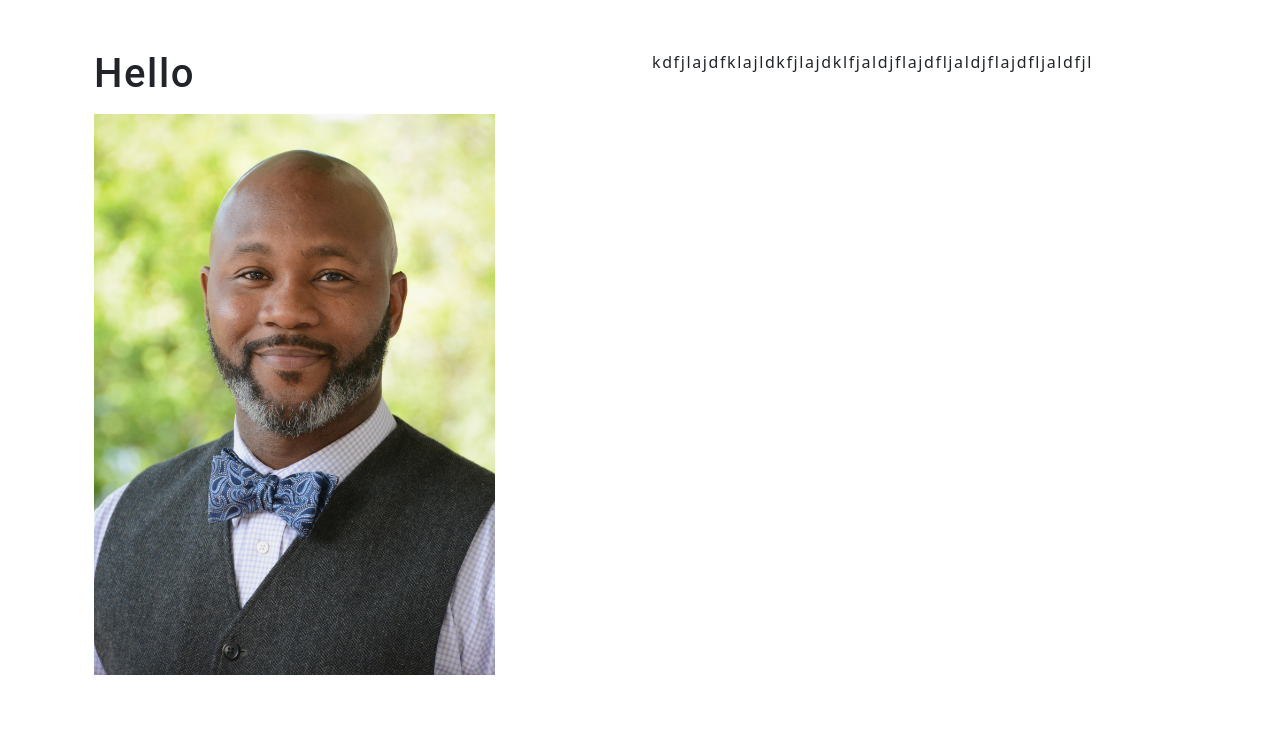
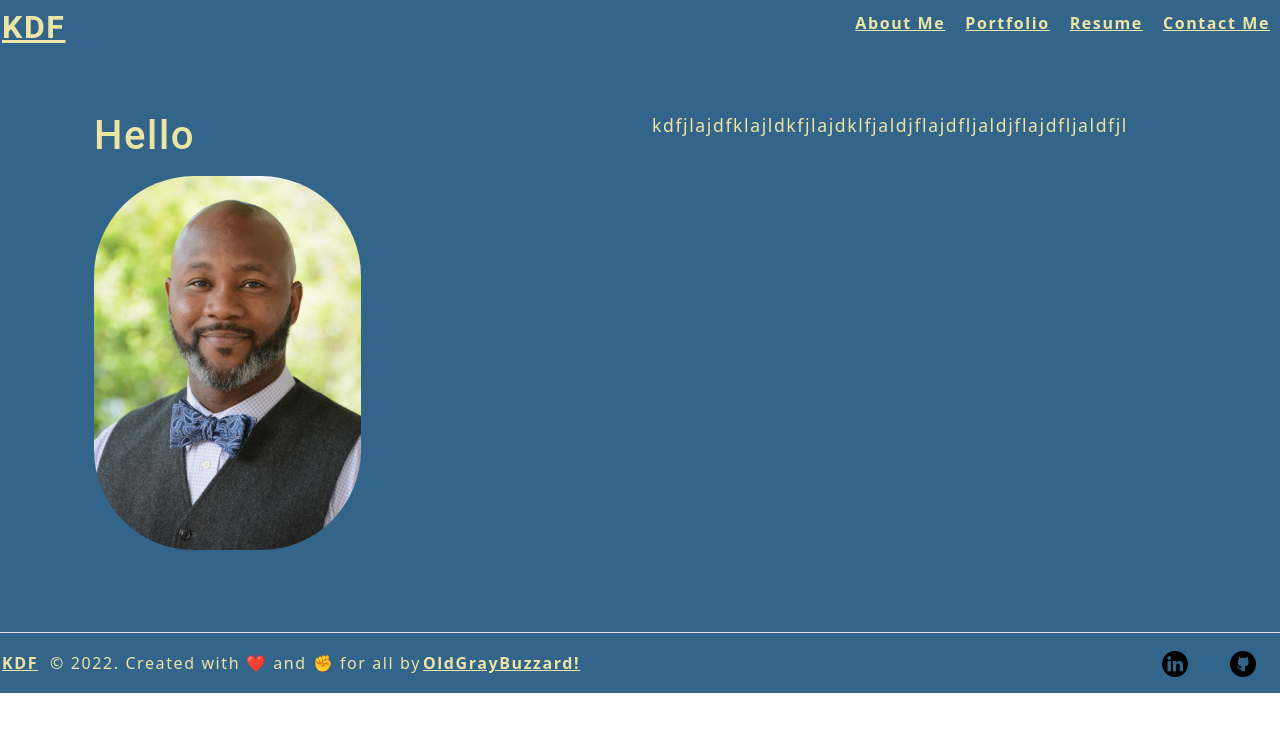
Before and after one commit to oldgraybuzzard/kendall-felder-portfolio, a React (Create React App) app: page / in a window 1280 px wide. Shown: the top 732 px of the page. Built offline with nearby package versions, Linux system fonts and the light colour scheme.

Commit message:
modified nav, footer, about and set color scheme

```diff
--- a/src/App.css
+++ b/src/App.css
@@ -1,6 +1,7 @@
 .App {
   text-align: center;
 }
+
 
 .App-logo {
   height: 40vmin;
--- a/src/App.js
+++ b/src/App.js
@@ -1,15 +1,21 @@
 import React from 'react';
 import 'bootstrap/dist/css/bootstrap.min.css';
 import './App.css';
+import './index.css';
 
+// import indiviual pages here
 import About from './components/About';
+import Nav from './components/Nav';
+import Footer from './components/Footer';
 
 function App() {
   return (
-    <div>
+    <div style={{backgroundColor: "#33658A"}}>
+      <Nav></Nav>
       <main>
         <About></About>
       </main>
+      <Footer></Footer>
 
     </div>
   );
--- a/src/components/About/index.js
+++ b/src/components/About/index.js
@@ -9,10 +9,14 @@ const About = () => {
   <section className="row justify-content-start">
     <div className="col-6">
     <h1>Hello</h1>
-    <img src={coverImage} className="my-2" style={{ width: "75%" }} alt="Kendall Felder" />
+    <img src={coverImage} className="my-2" style={{ width: "50%", borderRadius: 100 }} alt="Kendall Felder" />
     </div>
     <div className="col-6">
+      <p>
       kdfjlajdfklajldkfjlajdklfjaldjflajdfljaldjflajdfljaldfjl
+
+      </p>
+
     </div>
   </section>
   );
--- a/src/components/Footer/index.js
+++ b/src/components/Footer/index.js
@@ -1,13 +1,37 @@
 import React from "react";
-import { capitalizeFirstLetter } from '../../utils/helpers';
+import linkedin from '../../assets/icons/linkedin logo_icon.png';
+import github from '../../assets/icons/github_logo_icon.png';
 
 function Footer() {
 
   return (
-    <footer className="flex-row px-1">
-      <h3>
-        Made with ❤ by OldGrayBuzzard!
-      </h3>
+    <footer className="d-flex flex-wrap justify-content-between align-items-center py-3 my-4 border-top">
+      <div className="col-md-9 d-flex align-items-center">
+        <a href="/" className="mb-3 me-2 mb-md-0">KDF</a>
+        <p></p>
+          <span>&copy; 2022. Created with ❤️ and ✊ for all by
+            <a target='blank' href="https://github.com/oldgraybuzzard">OldGrayBuzzard!</a>
+          </span>
+
+      </div>
+      <ul className="nav col-md-3 justify-content-end list-unstyled d-flex">
+        <li className="ms-3">
+          <a target='blank' href="https://www.linkedin.com/in/kendallfelder/">
+            <span>
+              <img src={linkedin} style={{ width: "50%" }} alt='Linkedin Icon'/>
+            </span>
+          </a>
+        </li>
+        <li className="ms-3">
+          <a target='blank' href="https://github.com/oldgraybuzzard">
+            <span>
+              <img src={github} style={{ width: "50%" }} alt='GitHub Icon'/>
+            </span>
+          </a>
+        </li>
+
+    </ul>
+
 
     </footer>
   )
--- a/src/components/Nav/index.js
+++ b/src/components/Nav/index.js
@@ -1,5 +1,5 @@
 import React from "react";
-import { capitalizeFirstLetter } from '../../utils/helpers';
+
 
 
 function Nav(props) {
@@ -8,14 +8,13 @@ function Nav(props) {
   } = props;
 
   return (
-    <header className="flex-row px-1">
+    <header className="navbar sticky-top navbar-light" style={{backgroundColor: '#33658A', color: '#00A7E1'}}>
       <h2>
         <a data-testid='link' href='/'>
-          <span role='img' aria-label='initials'> 🚍 </span>
-          <p1  >Kendall D. Felder</p1>
+          <span aria-label='initials'>KDF</span>
         </a>
       </h2>
-      <nav>
+      <nav style={{color: '#A33B20'}}>
         <ul className="flex-row">
           <li className="mx-2">
             <a data-testid="about" href="#about" onClick={() => setContactSelected
--- a/src/index.css
+++ b/src/index.css
@@ -5,12 +5,12 @@ main {
   padding: 50px 30px;
 }
 :root {
-  --primary: #D1D1D1;
-  --secondary: #585481;
-  --tertiary: #85C7F2;
-  --light: #DBDBDB;
-  --dark: #020202;
-  --darker: #111111;
+  --primary: #EDE5A6;
+  --secondary: #BF3100;
+  --tertiary: #FF4E00;
+  --light: #EDE5A6;
+  --dark: #33658A;
+  --darker: #401F3E;
   --error: rgb(228, 46, 1);
   --spacing-one: calc(1rem * 0.5);
   --spacing-two: calc(1rem);
@@ -46,6 +46,7 @@ h3,
 h4,
 h5,
 h6 {
+  color: var(--primary);
   font-family: 'Roboto', sans-serif;
   font-weight: 500;
   margin: 5px 0;
@@ -79,6 +80,7 @@ h6 {
 p {
   font-size: 1.1rem;
   margin-top: 0;
+  color: var(--primary)
 }
 
 a {
@@ -89,6 +91,7 @@ a {
 
 a:hover {
   text-decoration: underline;
+  color: var(--tertiary)
 }
 
 header {
@@ -97,6 +100,11 @@ header {
 
 header a {
   color: var(--light);
+}
+
+header a:hover {
+  color: var(--tertiary)
+
 }
 
 button {
@@ -152,6 +160,11 @@ li {
 
 nav a:hover {
   text-decoration: none;
+  color: var(--tertiary)
+}
+
+nav ul {
+  color: #A33B20
 }
 
 nav  li {
@@ -293,3 +306,15 @@ a {
 .navActive {
   color: var(--secondary);
 }
+
+footer {
+  color: var(--light);
+}
+
+footer a {
+  color: var(--primary)
+}
+
+footer a:hover {
+  color: var(--tertiary)
+}
```
Also changed, not shown: src/assets/icons/github_logo_icon.png (added), src/assets/icons/linkedin logo_icon.png (added).
